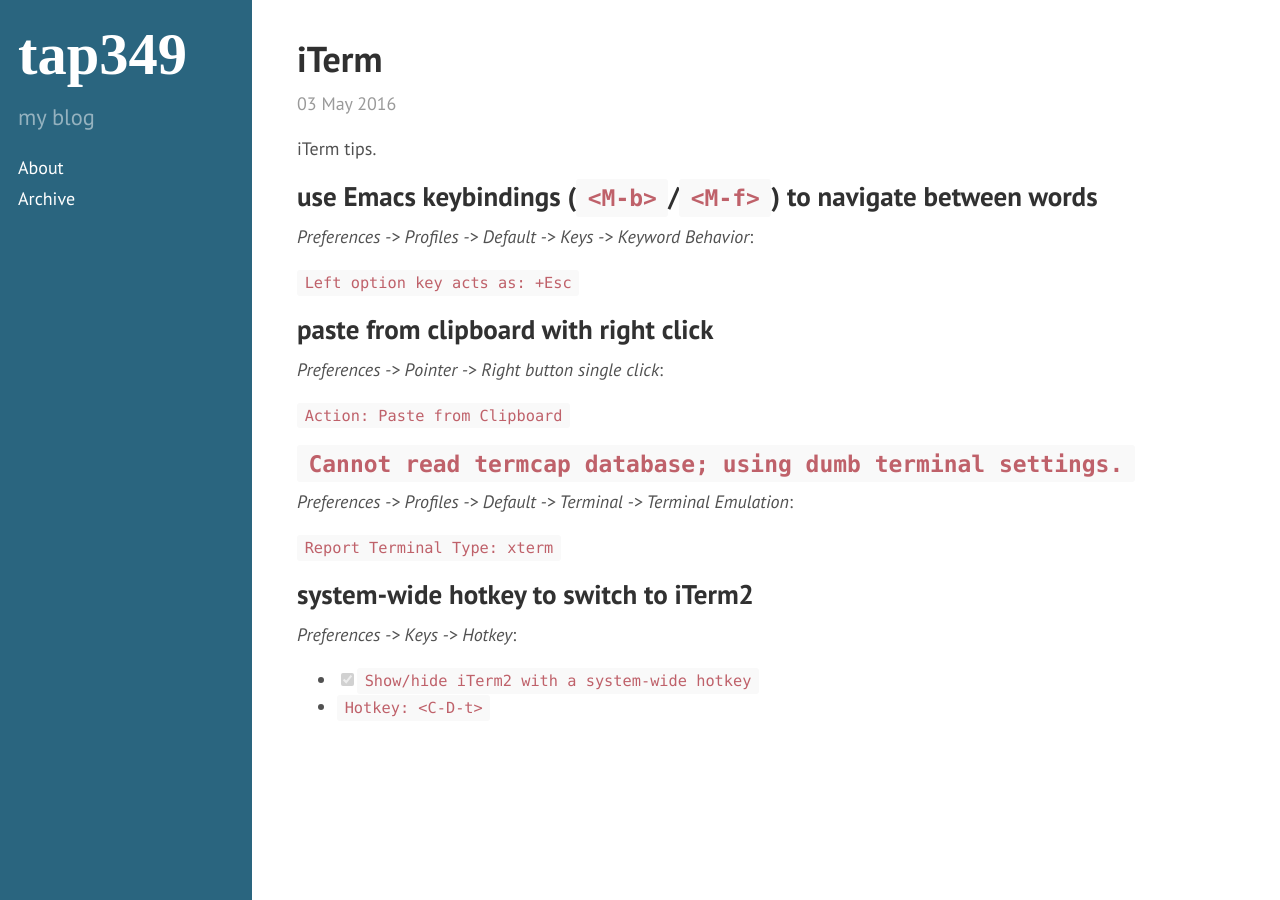
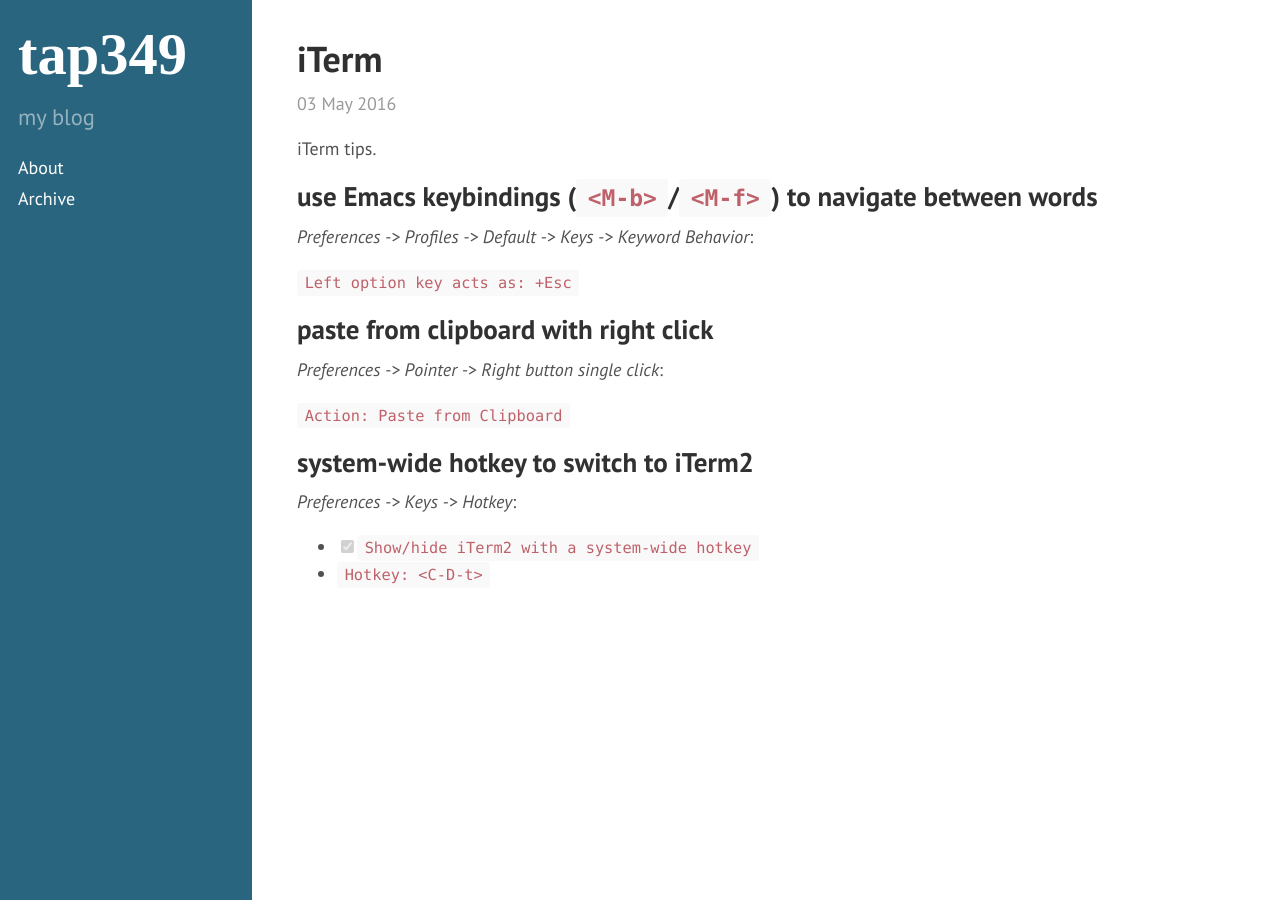
Before and after one commit to tap349/tap349.github.io, a Jekyll site: the page built from _posts/2016-05-03-iTerm.md, in a window 1280 px wide. Built offline with Jekyll 4.4.1, drawn with Linux system fonts in a browser that asks for light colours.

Commit message:
update 2016-05-04_18:01:16

```diff
--- a/_posts/2016-05-03-iTerm.md
+++ b/_posts/2016-05-03-iTerm.md
@@ -22,12 +22,6 @@
 
 `Action: Paste from Clipboard`
 
-## `Cannot read termcap database; using dumb terminal settings.`
-
-*Preferences -> Profiles -> Default -> Terminal -> Terminal Emulation*:
-
-`Report Terminal Type: xterm`
-
 ## system-wide hotkey to switch to iTerm2
 
 *Preferences -> Keys -> Hotkey*:
```
